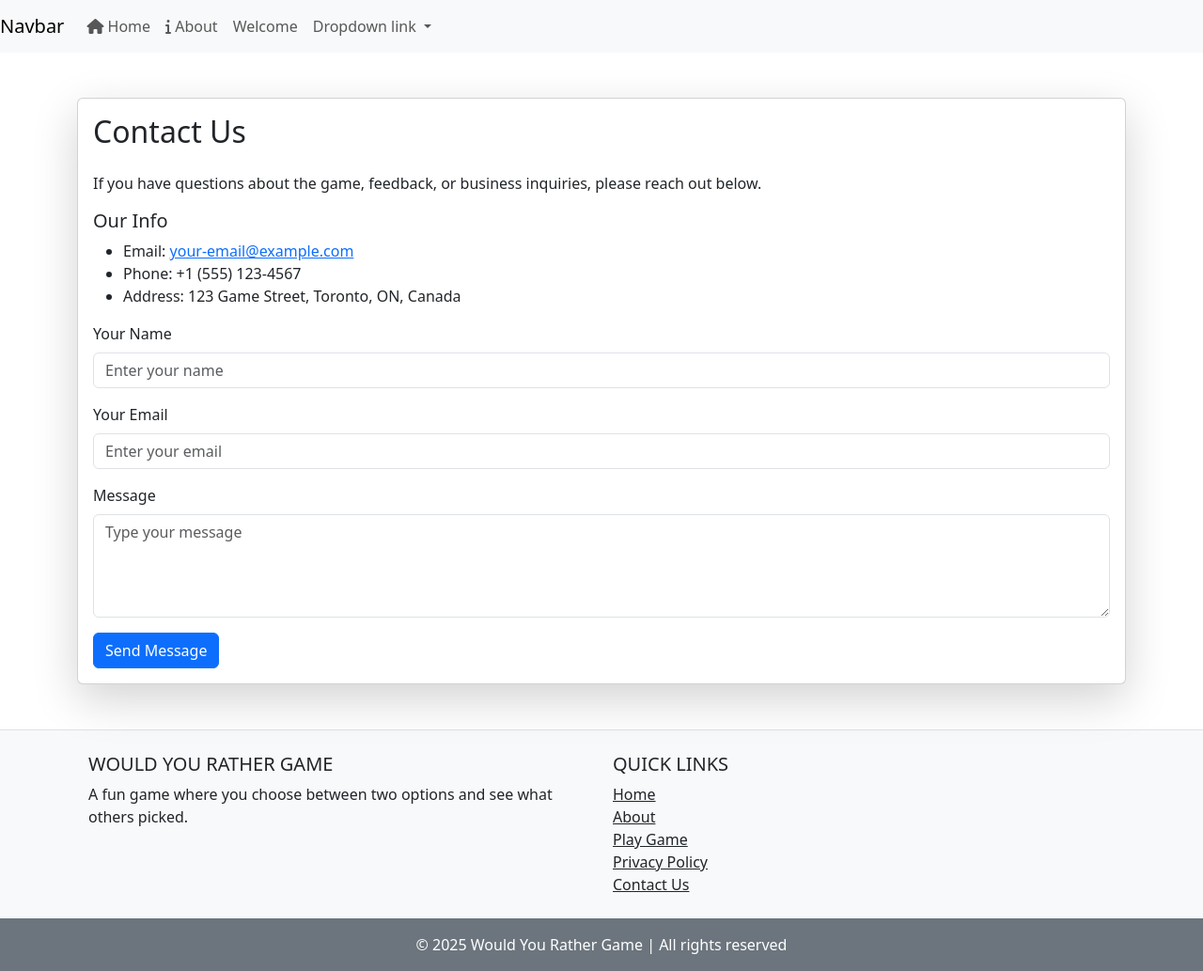
After one commit to Alison9Saim/pythonProject, a Flask app: page /contact in a window 1280 px wide. The commit adds this page. Shown: the whole page at 94% size. Run offline with Flask 3, Linux system fonts and the light colour scheme; some libraries are stand-ins or nearby versions.

Commit message:
updated base.html and added temp contact and about pages

```diff
--- a/app.py
+++ b/app.py
@@ -2,9 +2,15 @@ from flask import Flask, render_template, redirect, url_for, session
 import gspread
 from google.oauth2.service_account import Credentials
 import os, json, random
+from datetime import datetime
 
 app = Flask(__name__)
 app.secret_key = "supersecretkey"  # required for sessions
+
+@app.context_processor
+def inject_now():
+    return {'current_year': datetime.now().year}
+
 
 # Define the scope
 SCOPES = [
@@ -33,28 +39,29 @@ def index():
     headers = values[0]
     rows = values[1:]
 
+    # Pick a random row (skip header)
     random_idx = random.randint(0, len(rows)-1)
     row = rows[random_idx]
-    sheet_row_number = random_idx + 2  # account for header row
+
+    # Actual sheet row number = header row (1) + offset
+    sheet_row_number = random_idx + 2
 
     question = row[0]
     option_a = row[1]
     option_b = row[2]
-    votes_a = int(row[3]) if row[3] else 0
-    votes_b = int(row[4]) if row[4] else 0
 
-    # initialize points if not set
+    # Initialize points if not set
     if "points" not in session:
         session["points"] = 0
 
-    return render_template("index.html",
-                           question=question,
-                           option_a=option_a,
-                           option_b=option_b,
-                           row_index=sheet_row_number,
-                           votes_a=votes_a,
-                           votes_b=votes_b,
-                           points=session["points"])
+    return render_template(
+        "index.html",
+        question=question,
+        option_a=option_a,
+        option_b=option_b,
+        row_index=sheet_row_number,   # ✅ pass row_index here
+        points=session["points"]
+    )
 
 @app.route("/vote/<int:row_index>/<choice>")
 def vote(row_index, choice):
@@ -75,33 +82,35 @@ def vote(row_index, choice):
     else:
         return redirect(url_for("index"))
 
-    # Decide points outcome
     if selected_votes >= other_votes:
         session["points"] = session.get("points", 0) + 1
         return redirect(url_for("index"))
     else:
-        # Save score before reset
         previous_points = session.get("points", 0)
         session["points"] = 0
-        return render_template("try_again.html", previous_points=previous_points, points=session["points"])
+
+        # Fetch funny messages from second sheet
+        messages_sheet = client.open_by_key(SPREADSHEET_ID).worksheet("Lose Messages")
+        messages = messages_sheet.col_values(1)  # all values from column A
+        loss_message = random.choice(messages) if messages else "Better luck next time!"
+
+        return render_template("try_again.html",
+                               previous_points=previous_points,
+                               points=session["points"],
+                               loss_message=loss_message)
 
 
-@app.route("/welcome")
-def welcome():
-    return render_template("welcome.html")
+@app.route("/privacy")
+def privacy():
+    return render_template("privacy.html")
 
-@app.route("/home")
-def home():
-    return render_template("home.html")
+@app.route("/contact")
+def contact():
+    return render_template("contact.html")
 
 @app.route("/about")
 def about():
-    sites = ['twitter', 'facebook', 'instagram', 'whatsapp']
-    return render_template("about.html", sites=sites)
-
-@app.route("/contact/<role>")
-def contact(role):
-    return render_template("contact.html", person=role)
+    return render_template("about.html")
 
 # Run locally
 if __name__ == "__main__":
--- /dev/null
+++ b/templates/_footer.html
@@ -0,0 +1,24 @@
+<footer class="bg-light text-center text-lg-start mt-5 border-top">
+  <div class="container p-4">
+    <div class="row">
+      <div class="col-lg-6 col-md-12 mb-4 mb-md-0">
+        <h5 class="text-uppercase">Would You Rather Game</h5>
+        <p>A fun game where you choose between two options and see what others picked.</p>
+      </div>
+      <div class="col-lg-6 col-md-12 mb-4 mb-md-0">
+        <h5 class="text-uppercase">Quick Links</h5>
+        <ul class="list-unstyled mb-0">
+            <li><a href="" class="text-dark">Home</a></li>
+            <li><a href="{{ url_for('about') }}" class="text-dark">About</a></li>
+            <li><a href="{{ url_for('index') }}" class="text-dark">Play Game</a></li>
+            <li><a href="{{ url_for('privacy') }}" class="text-dark">Privacy Policy</a></li>
+            <li><a href="{{ url_for('contact') }}" class="text-dark">Contact Us</a></li>
+
+        </ul>
+      </div>
+    </div>
+  </div>
+  <div class="text-center p-3 bg-secondary text-white">
+    © {{ current_year }} Would You Rather Game | All rights reserved
+  </div>
+</footer>
--- /dev/null
+++ b/templates/base.html
@@ -0,0 +1,66 @@
+<!doctype html>
+<html>
+    <head>
+        <!-- Required meta tags -->
+        <meta charset="utf-8">
+        <meta name="viewport" content="width=device-width, initial-scale=1">
+
+        <link href="https://cdn.jsdelivr.net/npm/bootstrap@5.3.2/dist/css/bootstrap.min.css" rel="stylesheet">
+        <script src="https://cdn.jsdelivr.net/npm/bootstrap@5.3.2/dist/js/bootstrap.bundle.min.js"></script>
+
+        <!-- Fontawesome Kit-->
+        <script src="https://kit.fontawesome.com/15e26f6a5c.js" crossorigin="anonymous"></script>
+        <title>Would You Rather</title>
+    </head>
+    <body>
+
+        <nav class="navbar navbar-expand-lg navbar-light bg-light">
+          <a class="navbar-brand" href="">Navbar</a>
+          <button class="navbar-toggler" type="button" data-bs-toggle="collapse" data-bs-target="#navbarNavDropdown"
+                  aria-controls="navbarNavDropdown" aria-expanded="false" aria-label="Toggle navigation">
+            <span class="navbar-toggler-icon"></span>
+          </button>
+
+          <div class="collapse navbar-collapse" id="navbarNavDropdown">
+            <ul class="navbar-nav">
+              <li class="nav-item active">
+                <a class="nav-link" href="">
+                  <i class="fa-solid fa-home"></i> Home <span class="sr-only">(current)</span>
+                </a>
+              </li>
+              <li class="nav-item">
+                <a class="nav-link" href="{{ url_for('about') }}">
+                  <i class="fa-solid fa-info"></i> About
+                </a>
+              </li>
+              <li class="nav-item">
+                <a class="nav-link" href="">Welcome</a>
+              </li>
+              <li class="nav-item dropdown">
+                <a class="nav-link dropdown-toggle" href="#" id="navbarDropdownMenuLink" role="button"
+                   data-bs-toggle="dropdown" aria-expanded="false">
+                  Dropdown link
+                </a>
+                <ul class="dropdown-menu" aria-labelledby="navbarDropdownMenuLink">
+                  <li><a class="dropdown-item" href="#">Action</a></li>
+                  <li><a class="dropdown-item" href="#">Another action</a></li>
+                  <li><a class="dropdown-item" href="#">Something else here</a></li>
+                </ul>
+              </li>
+            </ul>
+          </div>
+        </nav>
+
+
+
+
+
+          <!-- Main content -->
+          <div class="container mt-5">
+            {% block content %}{% endblock %}
+          </div>
+
+
+        {% include '_footer.html' %}
+    </body>
+</html>
--- a/templates/contact.html
+++ b/templates/contact.html
@@ -1,16 +1,37 @@
-{% extends 'index.html' %}
-{% block body %}
+{% extends "base.html" %}
 
-this is the contact page
+{% block title %}Privacy Policy{% endblock %}
 
-{% if person == "admin" %}
-  <p> Admin Section </p>
-{% elif person == "maintainer" %}
-  <p> App Source Page for Maintainer</p>
-{% elif person == "member" %}
-  <p> Hope you are enjoying our services</p>
-{% else %}
-  <p> Hello, {{ person }}</p>
-{% endif %}
+{% block content %}
+<div class="card shadow-lg">
+  <div class="card-body">
+    <h2 class="mb-4">Contact Us</h2>
+    <p>If you have questions about the game, feedback, or business inquiries, please reach out below.</p>
 
+    <!-- Contact Info -->
+    <h5>Our Info</h5>
+    <ul>
+      <li>Email: <a href="mailto:your-email@example.com">your-email@example.com</a></li>
+      <li>Phone: +1 (555) 123‑4567</li>
+      <li>Address: 123 Game Street, Toronto, ON, Canada</li>
+    </ul>
+
+    <!-- Contact Form -->
+    <form method="post" action="#">
+      <div class="mb-3">
+        <label for="name" class="form-label">Your Name</label>
+        <input type="text" class="form-control" id="name" name="name" placeholder="Enter your name">
+      </div>
+      <div class="mb-3">
+        <label for="email" class="form-label">Your Email</label>
+        <input type="email" class="form-control" id="email" name="email" placeholder="Enter your email">
+      </div>
+      <div class="mb-3">
+        <label for="message" class="form-label">Message</label>
+        <textarea class="form-control" id="message" name="message" rows="4" placeholder="Type your message"></textarea>
+      </div>
+      <button type="submit" class="btn btn-primary">Send Message</button>
+    </form>
+  </div>
+</div>
 {% endblock %}
--- a/templates/helloName.jinja
+++ /dev/null
@@ -1 +0,0 @@
-Hello {{name}}!
```
Also changed, not shown: templates/about.html (+45 -7 lines), templates/index.html (+7 -91 lines), templates/privacy.html (added, +35 -0 lines), templates/try_again.html (+5 -4 lines).
